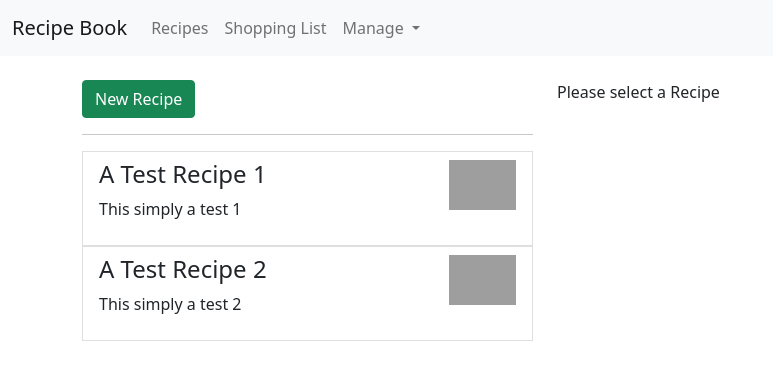
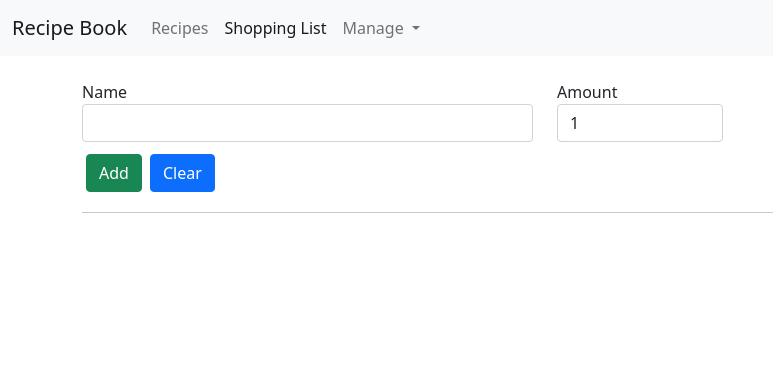
Before and after one commit to ojoubout/angular-course, an Angular app: page /shopping in a window 1280 px wide. Shown: the top 380 px of the page, without its empty margins (0-773 px from the left). Built offline with nearby package versions, Linux system fonts and the light colour scheme; grey boxes are pictures that could not be loaded.

Commit message:
add router still not working continue working on mac

```diff
--- a/src/app/app.component.html
+++ b/src/app/app.component.html
@@ -1,9 +1,6 @@
-<app-header (featureSelected)="onNavigate($event)"></app-header>
+<app-header></app-header>
 <div class="container">
   <div class="row">
-    <div class="col-md-12">
-      <app-recipes *ngIf="loadedFeature == 'recipe'"></app-recipes>
-      <app-shopping-list *ngIf="loadedFeature != 'recipe'"></app-shopping-list>
-    </div>
+    <router-outlet></router-outlet>
   </div>
 </div>
--- a/src/app/app.module.ts
+++ b/src/app/app.module.ts
@@ -12,6 +12,7 @@ import { RecipesComponent } from './recipes/recipes.component';
 import {FormsModule} from "@angular/forms";
 import { ShoppingListItemComponent } from './shopping-list/shopping-list-item/shopping-list-item.component';
 import {NgbTooltipModule} from "@ng-bootstrap/ng-bootstrap";
+import {AppRoutingModule} from "./app-routing/app-routing.module";
 
 @NgModule({
   declarations: [
@@ -28,7 +29,8 @@ import {NgbTooltipModule} from "@ng-bootstrap/ng-bootstrap";
   imports: [
     BrowserModule,
     FormsModule,
-    NgbTooltipModule
+    NgbTooltipModule,
+    AppRoutingModule
   ],
   providers: [],
   bootstrap: [AppComponent]
--- a/src/app/header/header.component.html
+++ b/src/app/header/header.component.html
@@ -7,8 +7,8 @@
 
     <div class="collapse navbar-collapse" id="navbarSupportedContent">
       <ul class="navbar-nav mb-2 mb-lg-0">
-        <li><a class="nav-link" href="#" (click)="onSelect('recipe')">Recipes</a></li>
-        <li><a class="nav-link" href="#" (click)="onSelect('shopping-list')">Shopping List</a></li>
+        <li><a class="nav-link" routerLink="recipe" routerLinkActive="active">Recipes</a></li>
+        <li><a class="nav-link" routerLink="shopping" routerLinkActive="active">Shopping List</a></li>
       </ul>
       <ul class="navbar-nav">
         <li class="nav-item dropdown">
--- a/src/app/header/header.component.ts
+++ b/src/app/header/header.component.ts
@@ -1,4 +1,4 @@
-import {Component, EventEmitter, OnInit, Output} from '@angular/core';
+import {Component, OnInit} from '@angular/core';
 
 @Component({
   selector: 'app-header',
@@ -7,14 +7,9 @@ import {Component, EventEmitter, OnInit, Output} from '@angular/core';
 })
 export class HeaderComponent implements OnInit {
 
-  @Output() featureSelected = new EventEmitter<string>();
-
   constructor() { }
 
   ngOnInit(): void {
   }
 
-  onSelect(feature: string) {
-    this.featureSelected.emit(feature);
-  }
 }
--- a/src/app/recipes/recipe-detail/recipe-detail.component.html
+++ b/src/app/recipes/recipe-detail/recipe-detail.component.html
@@ -1,11 +1,11 @@
 <div class="row">
   <div class="col-xs-12">
-    <img [src]="recipeService.selectedRecipe.imagePath" alt="" class="img-responsive" style="max-height: 300px;">
+    <img [src]="selectedRecipe.imagePath" alt="" class="img-responsive" style="max-height: 300px;">
   </div>
 </div>
 <div class="row">
   <div class="col-xs-12 mt-2">
-    <h1>{{recipeService.selectedRecipe.name}}</h1>
+    <h1>{{selectedRecipe.name}}</h1>
   </div>
 </div>
 <div class="row">
@@ -22,14 +22,14 @@
 </div>
 <div class="row">
   <div class="col-xs-12 my-5">
-    {{recipeService.selectedRecipe.description}}
+    {{selectedRecipe.description}}
   </div>
 </div>
 <div class="row">
   <div class="col-xs-12">
     <ul class="list-group">
       <h4 class="ms-1">Ingredients:</h4>
-      <li class="list-group-item" *ngFor="let ingredient of recipeService.selectedRecipe.ingredients">{{ingredient.name}} ({{ingredient.amount}})</li>
+      <li class="list-group-item" *ngFor="let ingredient of selectedRecipe.ingredients">{{ingredient.name}} ({{ingredient.amount}})</li>
     </ul>
   </div>
 </div>
--- a/src/app/recipes/recipe-detail/recipe-detail.component.ts
+++ b/src/app/recipes/recipe-detail/recipe-detail.component.ts
@@ -1,7 +1,8 @@
-import {Component, OnInit} from '@angular/core';
+import {Component, Input, OnInit} from '@angular/core';
 import {RecipeService} from "../recipe.service";
 import {ShoppingListService} from "../../shopping-list/shopping-list.service";
 import * as lodash from "lodash";
+import {Recipe} from "../../shared/recipe.model";
 
 @Component({
   selector: 'app-recipe-detail',
@@ -10,12 +11,14 @@ import * as lodash from "lodash";
 })
 export class RecipeDetailComponent implements OnInit {
 
+  @Input() public selectedRecipe: Recipe;
+
   constructor(public recipeService: RecipeService, public shoppingListService: ShoppingListService) {}
 
   ngOnInit(): void {
   }
 
   addToShoppingList() {
-    this.shoppingListService.ingredients.push(...(lodash.cloneDeep(this.recipeService.selectedRecipe.ingredients)));
+    this.shoppingListService.ingredients.push(...(lodash.cloneDeep(this.selectedRecipe.ingredients)));
   }
 }
--- a/src/app/recipes/recipe-item/recipe-item.component.html
+++ b/src/app/recipes/recipe-item/recipe-item.component.html
@@ -1,4 +1,4 @@
-<a href="#" class="list-group-item clearfix" (click)="recipeService.selectedRecipe = recipe">
+<a routerLink="" class="list-group-item clearfix">
   <div class="float-start">
     <h4 class="list-group-item-heading">{{recipe.name}}</h4>
     <p class="list-group-item-text">{{recipe.description}}</p>
--- a/src/app/recipes/recipe-list/recipe-list.component.html
+++ b/src/app/recipes/recipe-list/recipe-list.component.html
@@ -4,6 +4,6 @@
     <hr>
   </div>
   <div class="col-xs-12">
-    <app-recipe-item *ngFor="let recipe of recipeService.recipes;" [recipe]="recipe"></app-recipe-item>
+    <app-recipe-item *ngFor="let recipe of recipeService.recipes; index as i" [routerLink]="[i]"></app-recipe-item>
   </div>
 </div>
--- a/src/app/recipes/recipe.service.ts
+++ b/src/app/recipes/recipe.service.ts
@@ -6,6 +6,7 @@ import {Ingredient} from "../shared/ingredient.model";
   providedIn: 'root'
 })
 export class RecipeService {
+  // private static _id = ;
   recipes: Recipe[] = [
     new Recipe(
       'A Test Recipe 1',
@@ -18,6 +19,6 @@ export class RecipeService {
       'https://media.discordapp.net/attachments/897505567642386483/910855883964178483/IMG-20211118-WA0013.jpg',
       [new Ingredient('Potatoe', 1), new Ingredient('Apple', 2)])
   ];
-  selectedRecipe: Recipe;
+  // selectedRecipe: Recipe;
   constructor() {}
 }
--- a/src/app/recipes/recipes.component.html
+++ b/src/app/recipes/recipes.component.html
@@ -3,9 +3,9 @@
     <app-recipe-list></app-recipe-list>
   </div>
   <div class="col-md-7">
-    <app-recipe-detail *ngIf="recipeService.selectedRecipe; else infoText"></app-recipe-detail>
-    <ng-template #infoText>
-      <p>Please select a Recipe</p>
-    </ng-template>
+
+<!--    <app-recipe-detail></app-recipe-detail>-->
+    <router-outlet></router-outlet>
+    <p *ngIf="router.url == '/recipe'">Please select a Recipe</p>
   </div>
 </div>
--- a/src/app/recipes/recipes.component.ts
+++ b/src/app/recipes/recipes.component.ts
@@ -1,5 +1,6 @@
 import {Component, OnInit} from '@angular/core';
 import {RecipeService} from "./recipe.service";
+import {Router} from "@angular/router";
 
 @Component({
   selector: 'app-recipes',
@@ -8,7 +9,7 @@ import {RecipeService} from "./recipe.service";
 })
 export class RecipesComponent implements OnInit {
 
-  constructor(public recipeService: RecipeService) { }
+  constructor(public recipeService: RecipeService, public router: Router) { }
 
   ngOnInit(): void {
   }
```
Also changed, not shown: src/app/app-routing/app-routing.module.ts (added, +19 -0 lines).
